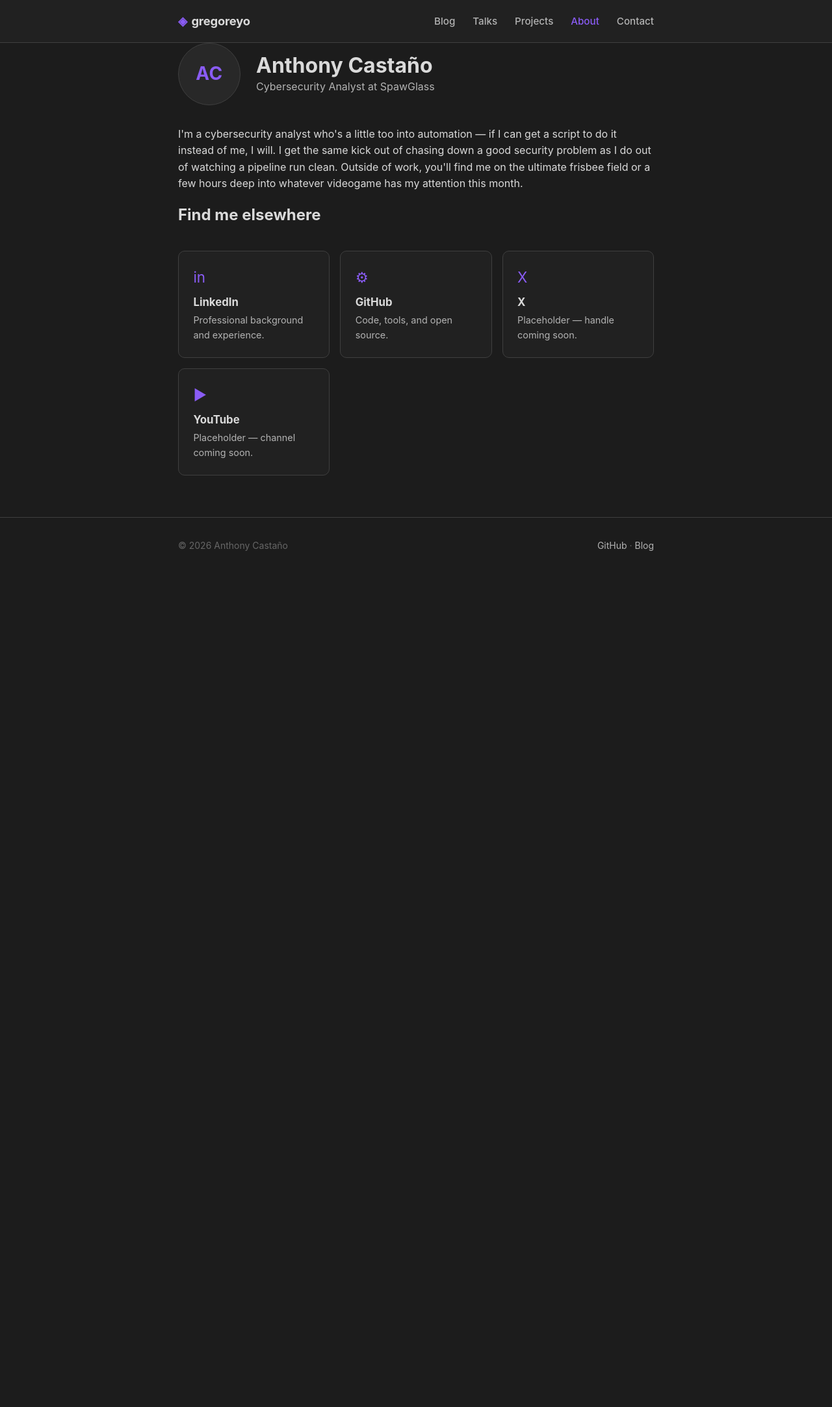
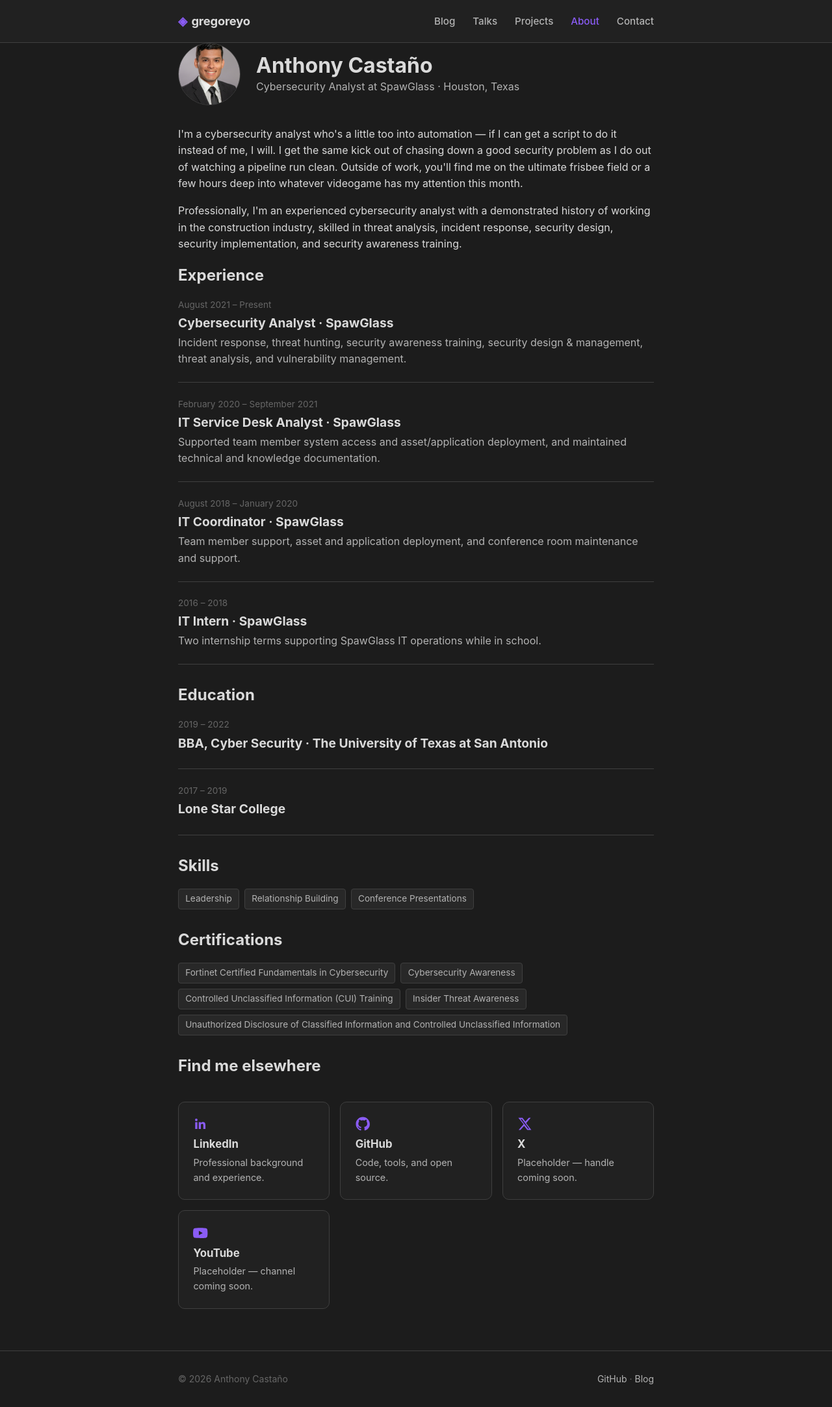
Before and after one commit to gregoreyo/gregoreyo.github.io, a Jekyll site: the page built from about.md, in a window 1280 px wide. Shown: the whole page at 65% size. Built offline with Jekyll 4.4.1, drawn with Linux system fonts in a browser that asks for light colours; before the commit the page ends 900 px from its top, so only the background shows below that.

Commit message:
improving about me page and social media icons

```diff
--- /dev/null
+++ b/_includes/icon.html
@@ -0,0 +1,10 @@
+{% case include.name %}
+{% when 'github' %}
+<svg viewBox="0 0 24 24" fill="currentColor" aria-hidden="true"><path d="M12 .5C5.73.5.5 5.73.5 12c0 5.08 3.29 9.39 7.86 10.91.58.11.79-.25.79-.56 0-.28-.01-1.02-.02-2-3.2.7-3.88-1.54-3.88-1.54-.52-1.33-1.28-1.68-1.28-1.68-1.04-.71.08-.7.08-.7 1.15.08 1.76 1.18 1.76 1.18 1.03 1.75 2.7 1.25 3.36.96.1-.75.4-1.25.73-1.54-2.55-.29-5.23-1.28-5.23-5.68 0-1.25.45-2.28 1.18-3.08-.12-.29-.51-1.46.11-3.05 0 0 .96-.31 3.15 1.18a10.9 10.9 0 015.73 0c2.19-1.49 3.15-1.18 3.15-1.18.62 1.59.23 2.76.11 3.05.74.8 1.18 1.83 1.18 3.08 0 4.41-2.69 5.38-5.25 5.67.41.36.78 1.06.78 2.14 0 1.55-.01 2.79-.01 3.17 0 .31.21.68.8.56A10.51 10.51 0 0023.5 12c0-6.27-5.23-11.5-11.5-11.5z"/></svg>
+{% when 'linkedin' %}
+<svg viewBox="0 0 24 24" fill="currentColor" aria-hidden="true"><path d="M20.45 20.45h-3.55v-5.57c0-1.33-.02-3.03-1.85-3.03-1.85 0-2.14 1.44-2.14 2.94v5.66H9.36V9h3.41v1.56h.05c.47-.9 1.63-1.85 3.36-1.85 3.6 0 4.27 2.37 4.27 5.45v6.29zM5.34 7.43a2.06 2.06 0 11.01-4.12 2.06 2.06 0 01-.01 4.12zM7.12 20.45H3.56V9h3.56v11.45z"/></svg>
+{% when 'x' %}
+<svg viewBox="0 0 24 24" fill="currentColor" aria-hidden="true"><path d="M18.9 2H22l-7.6 8.7L23 22h-6.7l-5.2-6.6L5 22H2l8.2-9.4L1.5 2h6.9l4.7 6.1L18.9 2zm-1.2 18h1.9L7.4 4H5.3l12.4 16z"/></svg>
+{% when 'youtube' %}
+<svg viewBox="0 0 24 24" fill="currentColor" aria-hidden="true"><path d="M23.5 6.2a3 3 0 00-2.1-2.1C19.5 3.5 12 3.5 12 3.5s-7.5 0-9.4.6A3 3 0 00.5 6.2 31.6 31.6 0 000 12a31.6 31.6 0 00.5 5.8 3 3 0 002.1 2.1c1.9.6 9.4.6 9.4.6s7.5 0 9.4-.6a3 3 0 002.1-2.1A31.6 31.6 0 0024 12a31.6 31.6 0 00-.5-5.8zM9.6 15.6V8.4l6.3 3.6-6.3 3.6z"/></svg>
+{% endcase %}
--- a/about.md
+++ b/about.md
@@ -4,34 +4,88 @@ title: About
 permalink: /about/
 ---
 <section class="about-hero">
-  <div class="avatar-placeholder" aria-hidden="true">AC</div>
+  <img class="avatar-photo" src="{{ '/assets/img/anthony-castano.jpg' | relative_url }}" alt="{{ site.author.name }}" width="96" height="96">
   <div>
     <h1 class="page-title">{{ site.author.name }}</h1>
-    <p class="page-subtitle">Cybersecurity Analyst at SpawGlass</p>
+    <p class="page-subtitle">Cybersecurity Analyst at SpawGlass &middot; Houston, Texas</p>
   </div>
 </section>
 
 <p>I'm a cybersecurity analyst who's a little too into automation — if I can get a script to do it instead of me, I will. I get the same kick out of chasing down a good security problem as I do out of watching a pipeline run clean. Outside of work, you'll find me on the ultimate frisbee field or a few hours deep into whatever videogame has my attention this month.</p>
 
+<p>Professionally, I'm an experienced cybersecurity analyst with a demonstrated history of working in the construction industry, skilled in threat analysis, incident response, security design, security implementation, and security awareness training.</p>
+
+<h2>Experience</h2>
+<ul class="entry-list">
+  <li>
+    <div class="entry-meta">August 2021 &ndash; Present</div>
+    <h3>Cybersecurity Analyst &middot; SpawGlass</h3>
+    <p>Incident response, threat hunting, security awareness training, security design &amp; management, threat analysis, and vulnerability management.</p>
+  </li>
+  <li>
+    <div class="entry-meta">February 2020 &ndash; September 2021</div>
+    <h3>IT Service Desk Analyst &middot; SpawGlass</h3>
+    <p>Supported team member system access and asset/application deployment, and maintained technical and knowledge documentation.</p>
+  </li>
+  <li>
+    <div class="entry-meta">August 2018 &ndash; January 2020</div>
+    <h3>IT Coordinator &middot; SpawGlass</h3>
+    <p>Team member support, asset and application deployment, and conference room maintenance and support.</p>
+  </li>
+  <li>
+    <div class="entry-meta">2016 &ndash; 2018</div>
+    <h3>IT Intern &middot; SpawGlass</h3>
+    <p>Two internship terms supporting SpawGlass IT operations while in school.</p>
+  </li>
+</ul>
+
+<h2>Education</h2>
+<ul class="entry-list">
+  <li>
+    <div class="entry-meta">2019 &ndash; 2022</div>
+    <h3>BBA, Cyber Security &middot; The University of Texas at San Antonio</h3>
+  </li>
+  <li>
+    <div class="entry-meta">2017 &ndash; 2019</div>
+    <h3>Lone Star College</h3>
+  </li>
+</ul>
+
+<h2>Skills</h2>
+<div class="tag-list">
+  <span class="tag">Leadership</span>
+  <span class="tag">Relationship Building</span>
+  <span class="tag">Conference Presentations</span>
+</div>
+
+<h2>Certifications</h2>
+<div class="tag-list">
+  <span class="tag">Fortinet Certified Fundamentals in Cybersecurity</span>
+  <span class="tag">Cybersecurity Awareness</span>
+  <span class="tag">Controlled Unclassified Information (CUI) Training</span>
+  <span class="tag">Insider Threat Awareness</span>
+  <span class="tag">Unauthorized Disclosure of Classified Information and Controlled Unclassified Information</span>
+</div>
+
 <h2>Find me elsewhere</h2>
 <div class="card-grid">
   <a class="card" href="https://linkedin.com/in/{{ site.author.linkedin }}">
-    <span class="card-icon">in</span>
+    <span class="card-icon">{% include icon.html name="linkedin" %}</span>
     <h3>LinkedIn</h3>
     <p>Professional background and experience.</p>
   </a>
   <a class="card" href="https://github.com/{{ site.author.github }}">
-    <span class="card-icon">&#9881;</span>
+    <span class="card-icon">{% include icon.html name="github" %}</span>
     <h3>GitHub</h3>
     <p>Code, tools, and open source.</p>
   </a>
   <a class="card" href="https://x.com/{{ site.author.twitter }}">
-    <span class="card-icon">X</span>
+    <span class="card-icon">{% include icon.html name="x" %}</span>
     <h3>X</h3>
     <p>Placeholder &mdash; handle coming soon.</p>
   </a>
   <a class="card" href="https://youtube.com/@{{ site.author.youtube }}">
-    <span class="card-icon">&#9654;</span>
+    <span class="card-icon">{% include icon.html name="youtube" %}</span>
     <h3>YouTube</h3>
     <p>Placeholder &mdash; channel coming soon.</p>
   </a>
--- a/assets/css/style.css
+++ b/assets/css/style.css
@@ -248,6 +248,30 @@ main {
   gap: 1.25rem;
 }
 
+.social-links-footer {
+  display: flex;
+  justify-content: center;
+  align-items: center;
+  gap: 1.75rem;
+  margin: 1rem 0 2rem;
+  padding-top: 2rem;
+  border-top: 1px solid var(--border-color);
+}
+
+.social-links-footer a {
+  display: flex;
+  color: var(--text-muted);
+}
+
+.social-links-footer a:hover {
+  color: var(--accent);
+}
+
+.social-links-footer svg {
+  width: 22px;
+  height: 22px;
+}
+
 /* --- about page --------------------------------------------------------- */
 
 .about-hero {
@@ -262,20 +286,30 @@ main {
   margin: 0;
 }
 
-.avatar-placeholder {
+.tag-list {
+  display: flex;
+  flex-wrap: wrap;
+  gap: 0.5rem;
+  margin: 0 0 2rem;
+}
+
+.tag-list .tag {
+  display: inline-block;
+  background: var(--background-elevated);
+  border: 1px solid var(--border-color);
+  border-radius: 4px;
+  padding: 0.3em 0.75em;
+  color: var(--text-muted);
+  font-size: 0.85rem;
+}
+
+.avatar-photo {
   flex-shrink: 0;
-  display: flex;
-  align-items: center;
-  justify-content: center;
   width: 96px;
   height: 96px;
   border-radius: 50%;
-  background: var(--background-elevated);
+  object-fit: cover;
   border: 1px solid var(--border-color);
-  color: var(--accent);
-  font-size: 1.75rem;
-  font-weight: 700;
-  letter-spacing: 0.02em;
 }
 
 /* --- card grid (home page sections) ------------------------------------ */
@@ -310,6 +344,12 @@ main {
   display: block;
 }
 
+.card .card-icon svg {
+  width: 1.4rem;
+  height: 1.4rem;
+  display: block;
+}
+
 .card h3 {
   margin: 0 0 0.35rem;
   font-size: 1.05rem;
@@ -330,7 +370,7 @@ main {
 
 .entry-list {
   list-style: none;
-  margin: 0;
+  margin: 0 0 2rem;
   padding: 0;
 }
 
```
Also changed, not shown: index.md (+7 -5 lines), README.md, assets/img/anthony-castano.jpg (added).
